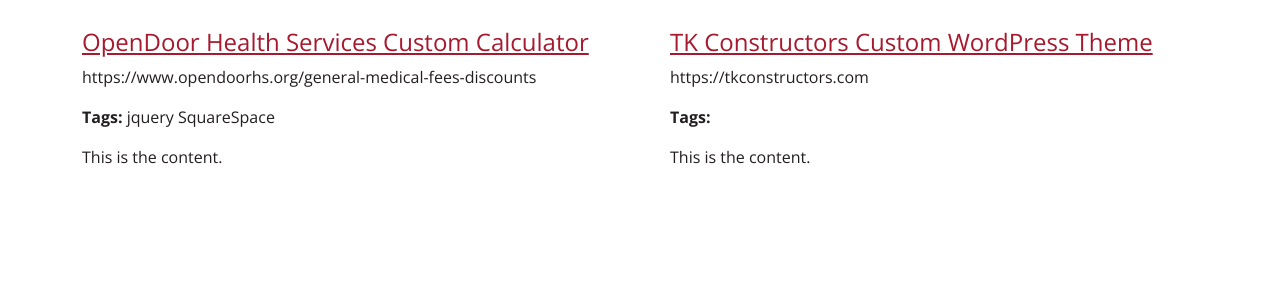
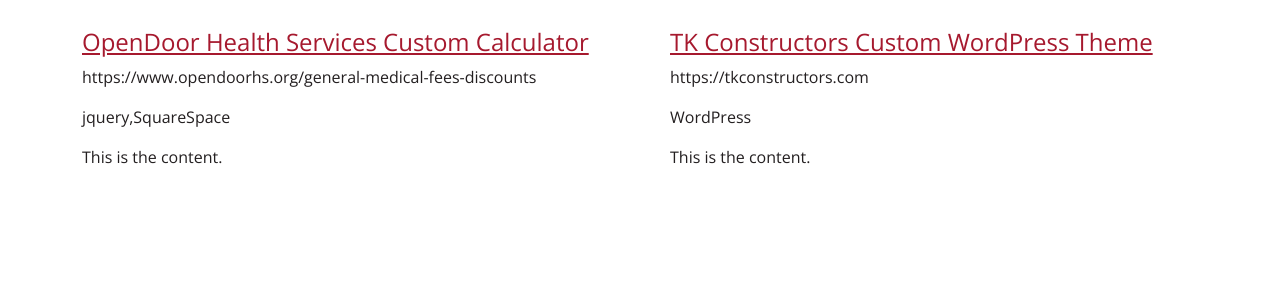
Before and after one commit to jkclose/jkclose.github.io, a Jekyll site: the page built from index.html, in a window 1280 px wide. Shown: the part 173-473 px from the top of the page. Built offline with Jekyll 4.4.1, drawn with Linux system fonts in a browser that asks for light colours; nearby versions of some CDN libraries.

Commit message:
Project Collection testing

```diff
--- a/_includes/projects.html
+++ b/_includes/projects.html
@@ -8,13 +8,7 @@
             </a>
         </h3>
         <p>{{ project.project-url }}</p>
-        {% if project.tags != null %}
-        <b>Tags: </b>
-        {% assign projectTags = site.data.tags.allowed-tags %}
-        {% for tag in project.tags %}
-        {{tag}}
-        {% endfor %}
-        {% endif %}
+        <p>{{ project.categories }}</p>
         <p>{{ project.content | markdownify }}</p>
     </div>
     {% endfor %}
```
Also changed, not shown: _projects/open-door-calculator.md (+1 -1 lines), _projects/tkconstructors.md (+1 -1 lines).
